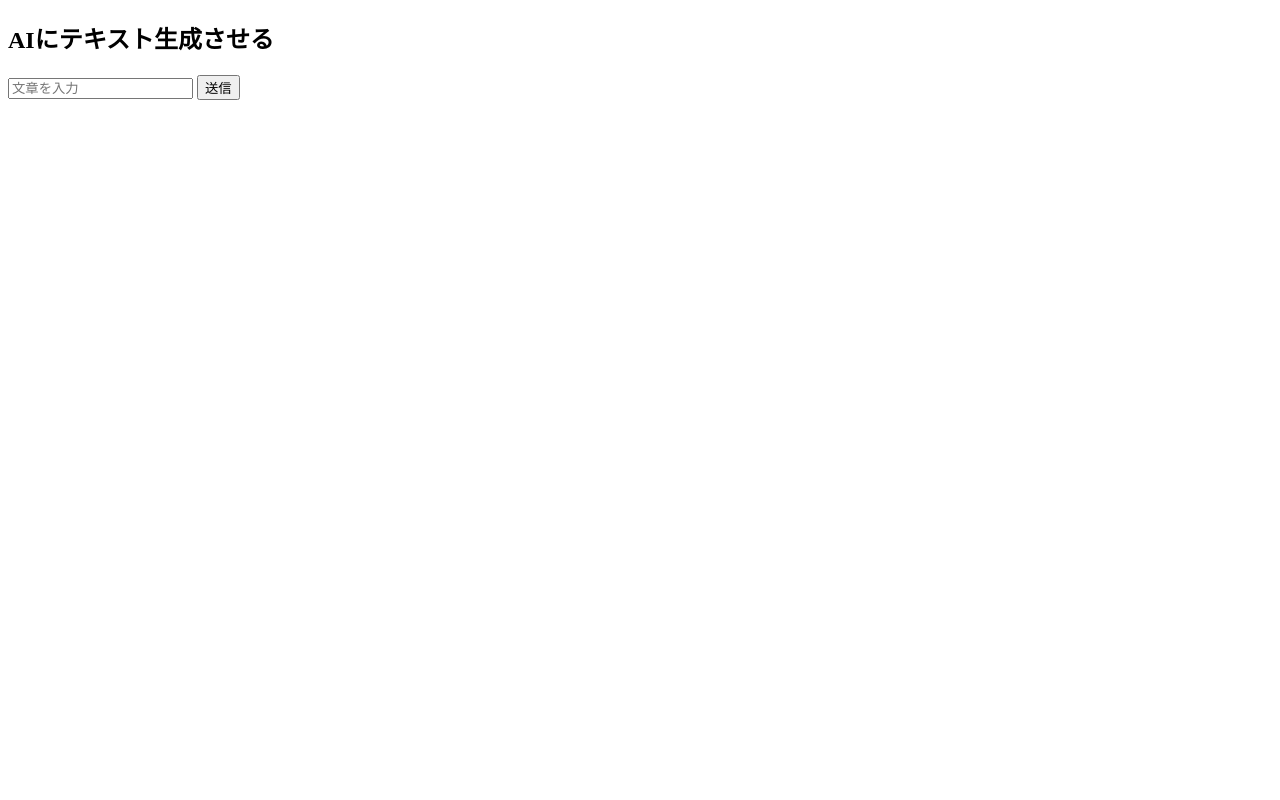
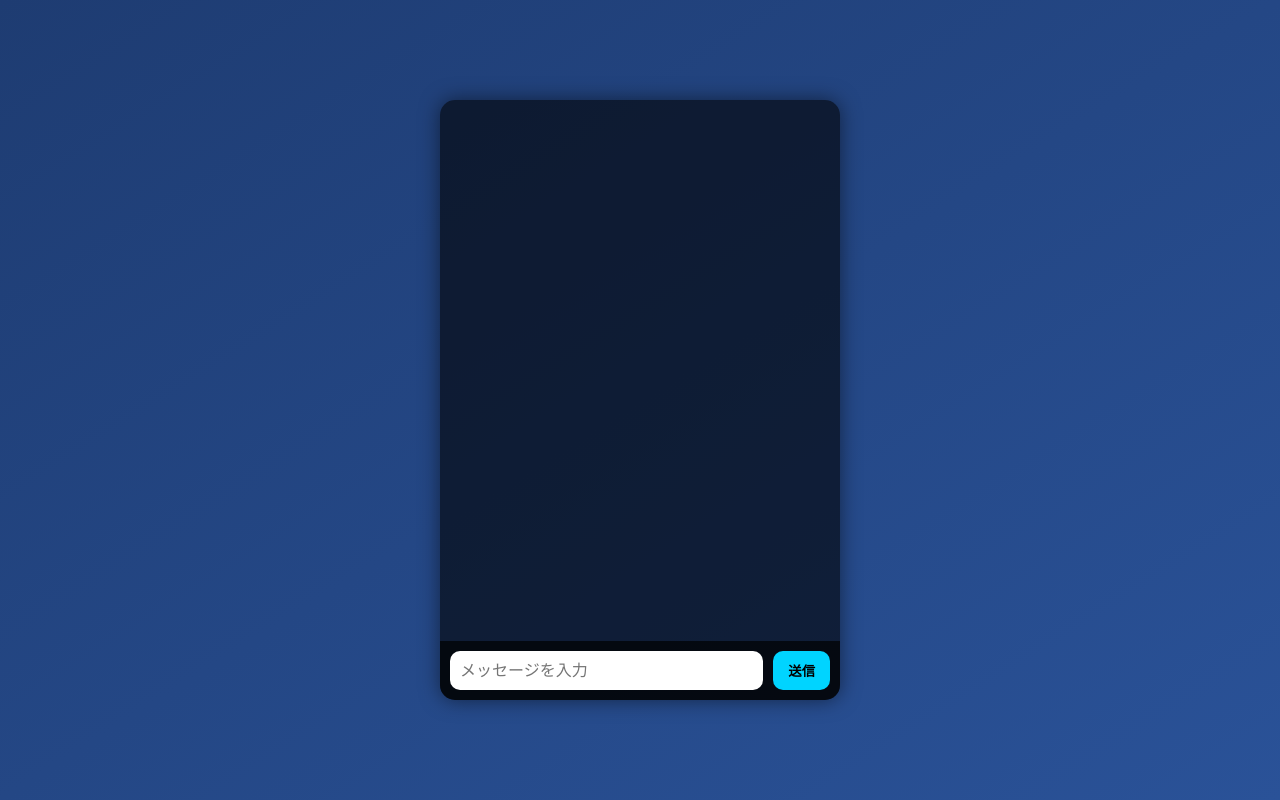
Before and after one commit to mikancat-taki/AI-, a plain HTML site: page templates/index.html in a window 1280 px wide. Drawn offline with Linux system fonts and the light colour scheme.

Commit message:
Update index.html

```diff
--- a/templates/index.html
+++ b/templates/index.html
@@ -1,26 +1,138 @@
 <!DOCTYPE html>
-<html>
+<html lang="ja">
 <head>
 <meta charset="UTF-8">
-  <title>AI Test</title>
+<title>AIチャット</title>
+<style>
+  /* 背景 */
+  body {
+    margin: 0;
+    font-family: "Segoe UI", sans-serif;
+    height: 100vh;
+    display: flex;
+    justify-content: center;
+    align-items: center;
+    background: linear-gradient(to bottom right, #1e3c72, #2a5298);
+    color: #fff;
+  }
+
+  /* チャットコンテナ */
+  #chat-container {
+    width: 400px;
+    max-width: 90%;
+    height: 600px;
+    background: rgba(0,0,0,0.6);
+    border-radius: 15px;
+    display: flex;
+    flex-direction: column;
+    overflow: hidden;
+    box-shadow: 0 0 20px rgba(0,0,0,0.5);
+  }
+
+  /* メッセージ表示部分 */
+  #messages {
+    flex: 1;
+    padding: 15px;
+    overflow-y: auto;
+    display: flex;
+    flex-direction: column;
+    gap: 10px;
+  }
+
+  .message {
+    padding: 10px;
+    border-radius: 10px;
+    max-width: 80%;
+    word-wrap: break-word;
+  }
+
+  .user {
+    background: rgba(255, 255, 255, 0.2);
+    align-self: flex-end;
+    text-align: right;
+  }
+
+  .ai {
+    background: rgba(255, 255, 255, 0.1);
+    align-self: flex-start;
+    text-align: left;
+  }
+
+  /* 入力部分 */
+  #input-area {
+    display: flex;
+    padding: 10px;
+    background: rgba(0,0,0,0.7);
+  }
+
+  #prompt {
+    flex: 1;
+    padding: 10px;
+    border-radius: 10px;
+    border: none;
+    outline: none;
+    font-size: 16px;
+  }
+
+  button {
+    margin-left: 10px;
+    padding: 10px 15px;
+    border: none;
+    border-radius: 10px;
+    background: #00d4ff;
+    color: #000;
+    font-weight: bold;
+    cursor: pointer;
+  }
+
+  button:hover {
+    background: #00a4cc;
+  }
+</style>
 </head>
 <body>
-  <h2>AIにテキスト生成させる</h2>
-  <input type="text" id="prompt" placeholder="文章を入力">
-  <button onclick="sendPrompt()">送信</button>
-  <p id="result"></p>
+
+<div id="chat-container">
+  <div id="messages"></div>
+  <div id="input-area">
+    <input type="text" id="prompt" placeholder="メッセージを入力">
+    <button onclick="sendMessage()">送信</button>
+  </div>
+</div>
 
 <script>
-    async function sendPrompt() {
-      const prompt = document.getElementById('prompt').value;
+const messagesEl = document.getElementById('messages');
+
+function addMessage(text, sender) {
+  const msg = document.createElement('div');
+  msg.className = 'message ' + sender;
+  msg.innerText = text;
+  messagesEl.appendChild(msg);
+  messagesEl.scrollTop = messagesEl.scrollHeight;
+}
+
+async function sendMessage() {
+  const input = document.getElementById('prompt');
+  const text = input.value.trim();
+  if (!text) return;
+
+  // ユーザーメッセージ追加
+  addMessage(text, 'user');
+  input.value = '';
+
+  try {
     const response = await fetch('https://ai-8y14.onrender.com/generate', {
       method: 'POST',
       headers: { 'Content-Type': 'application/json' },
-        body: JSON.stringify({ prompt: prompt })
+      body: JSON.stringify({ prompt: text })
     });
     const data = await response.json();
-      document.getElementById('result').innerText = data.result;
+    addMessage(data.result || 'AIが返答できませんでした', 'ai');
+  } catch (e) {
+    addMessage('エラーが発生しました', 'ai');
+  }
 }
 </script>
+
 </body>
 </html>
```
Lines whose indentation alone changed are shown as unchanged.
